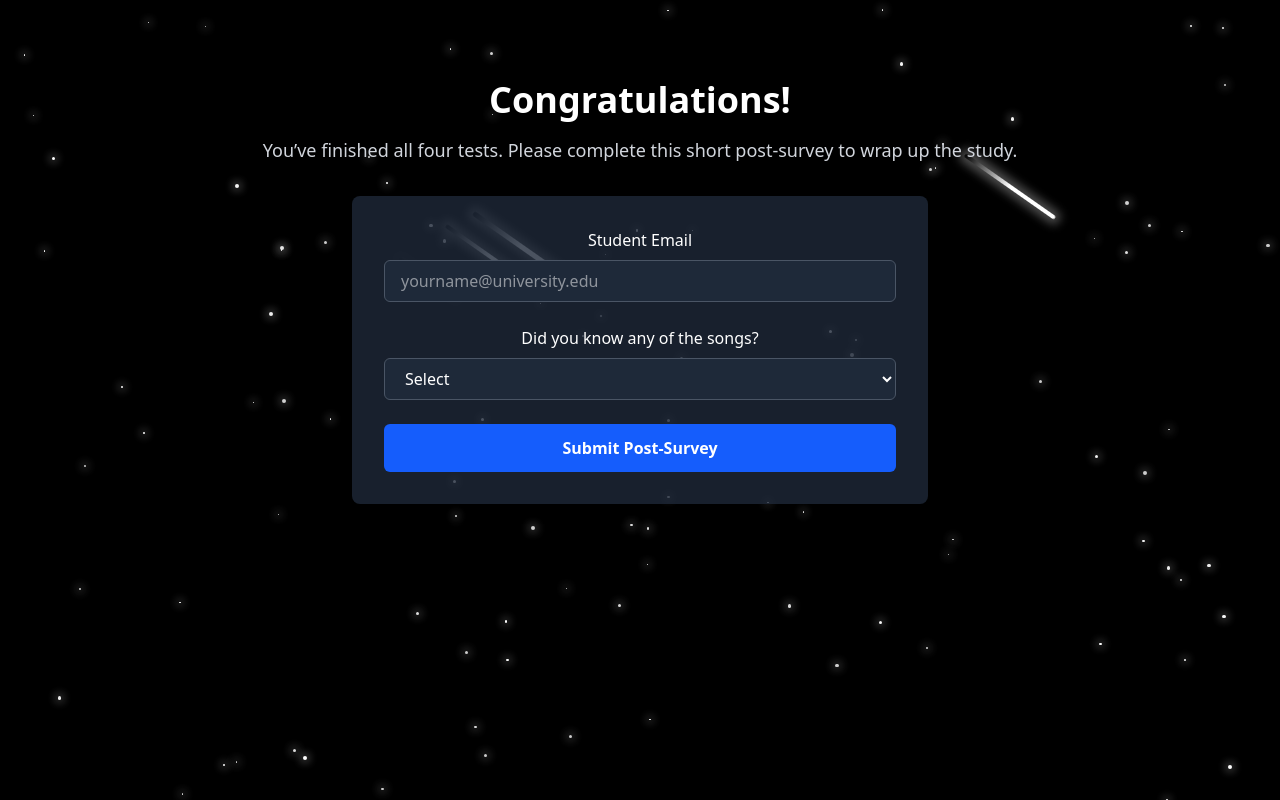
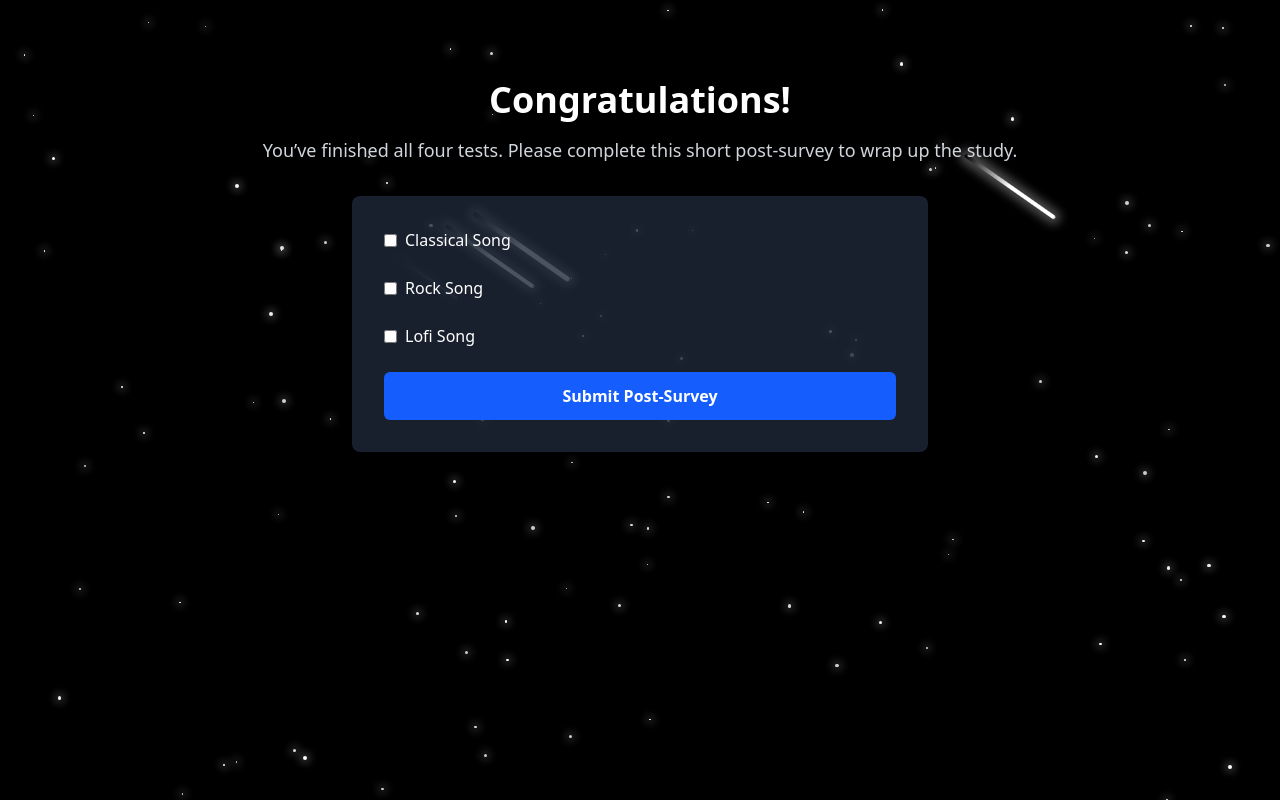
Before and after one commit to Krisces/ASEN-5137-Study, a React (Vite) app: page /aftersurvey in a window 1280 px wide. Built offline with nearby package versions, Linux system fonts and the light colour scheme.

Commit message:
Post Survey trouboleshooting

```diff
--- a/api/postSurvey.js
+++ b/api/postSurvey.js
@@ -2,29 +2,38 @@ import { db } from "../backend/dbConfig.js";
 import { PostSurveySubmissions } from "../backend/schema.js";
 
 export default async function handler(req, res) {
-  if (req.method !== "POST")
+  if (req.method !== "POST") {
     return res.status(405).json({ message: "Method Not Allowed" });
+  }
 
   try {
-    const { studentEmail, knewSongs, knownSongsList, familiarityScore } = req.body;
+    const { studentEmail, knownSongs } = req.body;
 
     if (!studentEmail) return res.status(400).json({ message: "Email required" });
-    if (!knewSongs) return res.status(400).json({ message: "Must specify if songs were known." });
+    if (!knownSongs || !Array.isArray(knownSongs) || knownSongs.length === 0) {
+      return res.status(400).json({ message: "Must select at least one song" });
+    }
 
+    // We'll save each song as a separate row in post_survey_submissions
+    const insertedRows = [];
+    for (const songData of knownSongs) {
+      const { song, familiarity } = songData;
       const result = await db
         .insert(PostSurveySubmissions)
         .values({
           studentEmail: studentEmail.toLowerCase(),
-        knewSongs,
-        knownSongsList: knownSongsList || null,
-        familiarityScore:
-          familiarityScore !== undefined && familiarityScore !== "" ? Number(familiarityScore) : null,
+          knewSongs: "yes",
+          knownSongsList: song,
+          familiarityScore: Number(familiarity),
         })
         .returning();
 
-    console.log("Post-survey inserted:", result);
+      insertedRows.push(result[0]);
+    }
 
-    return res.status(200).json({ success: true, row: result });
+    console.log("Post-survey inserted:", insertedRows);
+
+    return res.status(200).json({ success: true, rows: insertedRows });
   } catch (err) {
     console.error("Post-survey insert failed:", err);
     return res.status(500).json({
--- a/src/pages/AfterSurvey.jsx
+++ b/src/pages/AfterSurvey.jsx
@@ -5,53 +5,57 @@ import { useNavigate } from "react-router-dom";
 export const AfterSurvey = () => {
   const navigate = useNavigate();
 
-  const [formData, setFormData] = useState({
-    studentEmail: "",
-    knewSongs: "",
-    knownSongsList: "",
-    familiarityScore: "",
+  const songOptions = ["Classical Song", "Rock Song", "Lofi Song"];
+
+  // Store which songs are selected + their familiarity score
+  const [selectedSongs, setSelectedSongs] = useState(
+    songOptions.reduce((acc, song) => {
+      acc[song] = { known: false, familiarity: 0 };
+      return acc;
+    }, {})
+  );
+
+  const handleCheckboxChange = (song) => {
+    setSelectedSongs({
+      ...selectedSongs,
+      [song]: { ...selectedSongs[song], known: !selectedSongs[song].known },
     });
+  };
 
-  const handleChange = (e) => {
-    setFormData({ ...formData, [e.target.name]: e.target.value });
+  const handleSliderChange = (song, value) => {
+    setSelectedSongs({
+      ...selectedSongs,
+      [song]: { ...selectedSongs[song], familiarity: Number(value) },
+    });
   };
 
   const handleSubmit = async (e) => {
     e.preventDefault();
 
-    const email = formData.studentEmail.trim().toLowerCase();
-    if (!email) {
-      alert("Please enter your email.");
+    const studentEmail = localStorage.getItem("studentEmail");
+    if (!studentEmail) {
+      alert("No student email found. Please restart the study.");
       return;
     }
 
-    if (!formData.knewSongs) {
-      alert("Please answer whether you knew any of the songs.");
+    // Collect only songs they know
+    const knownSongs = Object.entries(selectedSongs)
+      .filter(([_, val]) => val.known)
+      .map(([song, val]) => ({ song, familiarity: val.familiarity }));
+
+    if (knownSongs.length === 0) {
+      alert("Please select at least one song you know.");
       return;
-    }
-
-    // Validation depending on the answer
-    if (formData.knewSongs === "yes") {
-      if (!formData.knownSongsList.trim()) {
-        alert("Please list the songs you knew, or write N/A.");
-        return;
-      }
-
-      if (formData.familiarityScore === "" || formData.familiarityScore < 0 || formData.familiarityScore > 10) {
-        alert("Please rate your familiarity between 0 and 10.");
-        return;
-      }
-    } else {
-      // No songs known: set values to null
-      formData.knownSongsList = null;
-      formData.familiarityScore = null;
     }
 
     try {
       const res = await fetch("/api/postSurvey", {
         method: "POST",
         headers: { "Content-Type": "application/json" },
-        body: JSON.stringify(formData),
+        body: JSON.stringify({
+          studentEmail,
+          knownSongs,
+        }),
       });
 
       const data = await res.json();
@@ -72,9 +76,7 @@ export const AfterSurvey = () => {
       <StarBackground />
 
       <div className="z-10 w-full max-w-3xl text-center mb-8">
-        <h1 className="text-3xl md:text-4xl font-bold mb-4">
-          Congratulations!
-        </h1>
+        <h1 className="text-3xl md:text-4xl font-bold mb-4">Congratulations!</h1>
         <p className="text-gray-300 text-lg">
           You’ve finished all four tests. Please complete this short post-survey to wrap up the study.
         </p>
@@ -84,79 +86,36 @@ export const AfterSurvey = () => {
         onSubmit={handleSubmit}
         className="z-10 w-full max-w-xl bg-gray-800/80 p-8 rounded-lg shadow-lg space-y-6"
       >
-        <div>
-          <label htmlFor="studentEmail" className="block mb-2 font-medium">
-            Student Email
+        {songOptions.map((song) => (
+          <div key={song}>
+            <label className="flex items-center space-x-2">
+              <input
+                type="checkbox"
+                checked={selectedSongs[song].known}
+                onChange={() => handleCheckboxChange(song)}
+              />
+              <span>{song}</span>
             </label>
-          <input
-            type="email"
-            id="studentEmail"
-            name="studentEmail"
-            value={formData.studentEmail}
-            onChange={handleChange}
-            required
-            className="w-full px-4 py-2 rounded-md bg-gray-800 border border-gray-600 focus:outline-none focus:ring-2 focus:ring-blue-500"
-            placeholder="yourname@university.edu"
-          />
-        </div>
 
-        <div>
-          <label htmlFor="knewSongs" className="block mb-2 font-medium">
-            Did you know any of the songs?
-          </label>
-          <select
-            id="knewSongs"
-            name="knewSongs"
-            value={formData.knewSongs}
-            onChange={handleChange}
-            required
-            className="w-full px-4 py-2 rounded-md bg-gray-800 border border-gray-600 focus:outline-none focus:ring-2 focus:ring-blue-500"
-          >
-            <option value="">Select</option>
-            <option value="yes">Yes</option>
-            <option value="no">No</option>
-          </select>
-        </div>
-
-        {formData.knewSongs === "yes" && (
-          <>
-            <div>
-              <label htmlFor="knownSongsList" className="block mb-2 font-medium">
-                Which songs did you know? (If none, enter “N/A”)
-              </label>
-              <input
-                type="text"
-                id="knownSongsList"
-                name="knownSongsList"
-                value={formData.knownSongsList}
-                onChange={handleChange}
-                required
-                className="w-full px-4 py-2 rounded-md bg-gray-800 border border-gray-600 focus:outline-none focus:ring-2 focus:ring-blue-500"
-                placeholder="Song A, Song B, ..."
-              />
-            </div>
-
-            <div>
-              <label htmlFor="familiarityScore" className="block mb-2 font-medium">
-                How well did you know the songs? (0 = not at all, 10 = very well)
-              </label>
+            {selectedSongs[song].known && (
+              <div className="mt-2">
+                <label className="block mb-1 text-sm">Familiarity with {song} (0 = not at all, 10 = very well)</label>
                 <input
                   type="range"
-                id="familiarityScore"
-                name="familiarityScore"
                   min="0"
                   max="10"
                   step="1"
-                value={formData.familiarityScore}
-                onChange={handleChange}
+                  value={selectedSongs[song].familiarity}
+                  onChange={(e) => handleSliderChange(song, e.target.value)}
                   className="w-full"
                 />
                 <p className="text-gray-400 text-sm mt-1">
-                Familiarity: {formData.familiarityScore || 0}/10
+                  Familiarity: {selectedSongs[song].familiarity}/10
                 </p>
               </div>
-          </>
             )}
+          </div>
+        ))}
 
         <button
           type="submit"
--- a/src/pages/TestLofi.jsx
+++ b/src/pages/TestLofi.jsx
@@ -265,16 +265,20 @@ export const TestLofi = ({ studentEmail }) => {
 
         {stage === "closing" && (
           <div className="bg-gray-800/80 p-8 rounded-lg shadow-lg space-y-4 text-center">
-            <h1 className="text-3xl font-bold">Test Complete</h1>
-            <p>Great job! You have finished this test. Proceed to the next test when ready.</p>
+            <h1 className="text-3xl font-bold">Congratulations!</h1>
+            <p>
+              You have completed all four tests. Thank you for your effort!
+              Please complete this short post-survey to finish the study.
+            </p>
             <button
               onClick={() => navigate("/aftersurvey")}
               className="bg-green-600 px-4 py-2 rounded hover:bg-green-700"
             >
-              Proceed to Next Test
+              Proceed to Post-Survey
             </button>
           </div>
         )}
+
 
       </div>
     </div>
```
Lines whose indentation alone changed are shown as unchanged.
